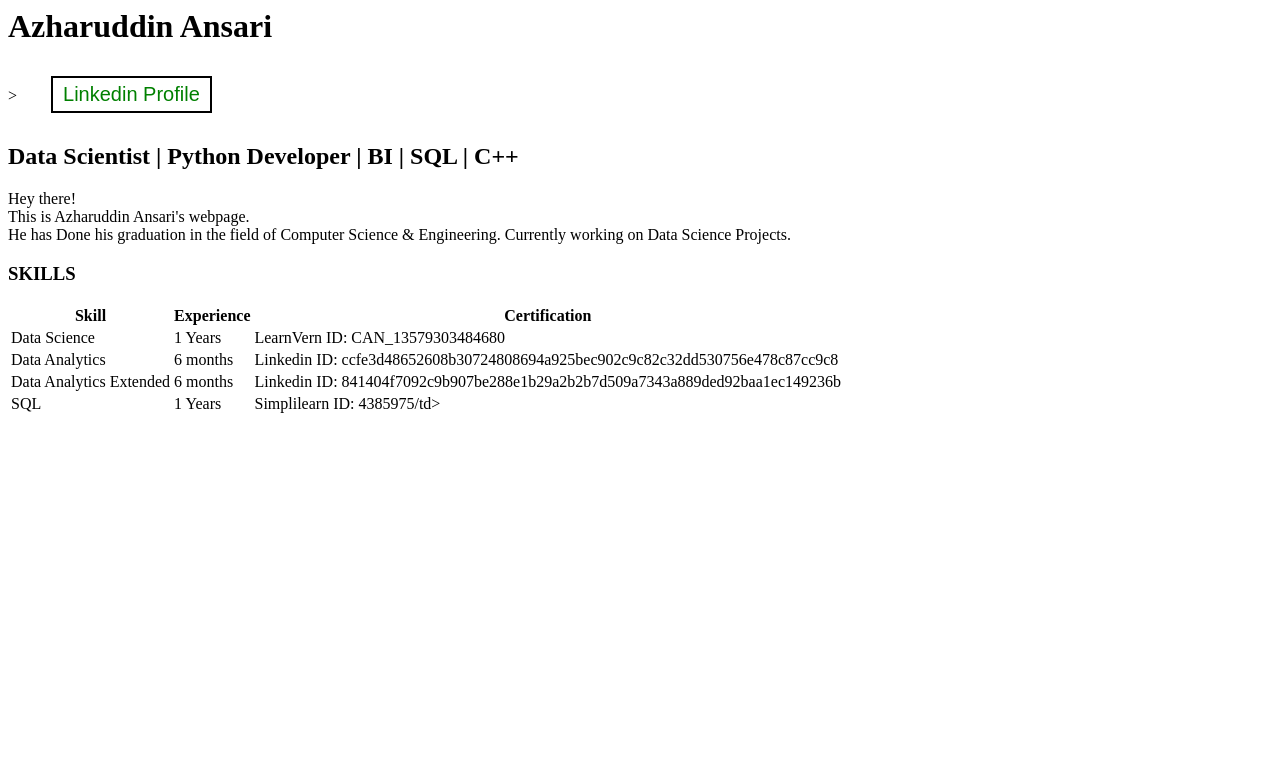
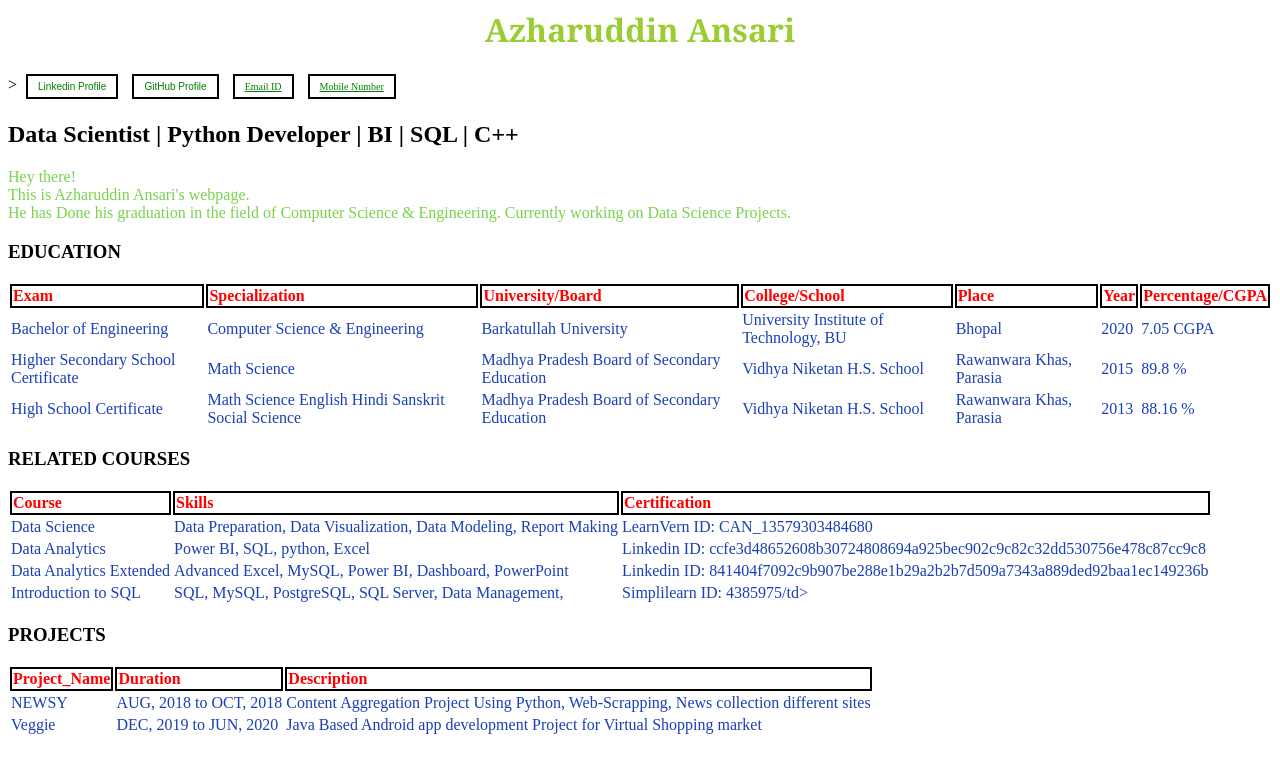
Before and after one commit to Azhar9983/git_try, a Flask app: page /about/ in a window 1280 px wide. Shown: the top 773 px of the page. Run offline with Flask 3, Linux system fonts and the light colour scheme.

Commit message:
added multiple pages with comments to clearify concepts of flask

```diff
--- a/try_flask/app.py
+++ b/try_flask/app.py
@@ -1,4 +1,4 @@
-from flask import Flask, redirect, render_template, url_for
+from flask import Flask, redirect, render_template, url_for, request
 app = Flask(__name__)
 
 #for rendering webpages use templates
@@ -10,7 +10,7 @@ def index():
 #for variables insertions
 
 @app.route('/hello/<user_name>')
-def greet_user(user_name):
+def greet_users(user_name):
     return 'Hello  %s' %user_name
 
 @app.route('/blog/<int:postID>')
@@ -38,3 +38,46 @@ def greet_python():
 @app.route('/about/')
 def about():
     return render_template('about.html')
+
+#using concepts of URL BULIDING in FLASK
+
+@app.route('/admin')
+def greet_admin():
+    return 'Hello Admin'
+
+@app.route('/guest/<guest>')
+def greet_guest(guest):
+    return 'Hello %s' %guest
+
+@app.route('/user/<user_name>')
+def greet_user(user_name):
+    if user_name == 'admin':
+        return redirect(url_for('greet_admin'))
+    else:
+        return redirect(url_for('greet_guest', guest = user_name))
+
+#trying flask HTTP Methods
+
+
+@app.route('/success/<name>')
+def success(name):
+    return 'Welcome %s' %name
+
+@app.route('/login',methods= ['POST', 'GET'])
+def login():
+    if request.method == 'POST':
+        user = request.form['nm']
+        return redirect(url_for('success',name=user))
+    else:
+        user = request.args.get('nm')
+        return redirect(url_for('success', name = user))
+
+#trying flask templates with parameters
+
+@app.route('/hi/<user>')
+def hello_user(user):
+    return render_template('hello.html',name = user)
+
+@app.route('/result/<int:score>')
+def result_display(score):
+    return render_template('result.html',marks = score)
--- a/try_flask/templates/about.html
+++ b/try_flask/templates/about.html
@@ -13,10 +13,59 @@
                 padding: 5px 10px;
                 text-align: center;
                 display: inline-block;
-                font-size: 20px;
-                margin: 10px 30px;
+                font-size: 10px;
+                margin: 2px 5px;
                 cursor: pointer;
 
+            }
+            .PRF2 {
+
+                background-color: white;
+                border: 2px solid black;
+                color: green;
+                padding: 5px 10px;
+                text-align: center;
+                display: inline-block;
+                font-size: 10px;
+                margin: 2px 5px;
+                cursor: pointer;
+
+            }
+            a {
+
+                background-color: white;
+                border: 2px solid black;
+                color: green;
+                padding: 5px 10px;
+                text-align: center;
+                display: inline-block;
+                font-size: 10px;
+                margin: 2px 5px;
+                cursor: pointer;
+
+            }
+
+            th {
+                color : red;
+                text-align : left;
+                border: 2px solid black;
+                ;
+
+            }
+            table {
+                color: rgb(26, 63, 184);
+
+            }
+
+            h1 {
+                color : yellowgreen;
+                font-family : Georgia, 'Times New Roman', Times, serif;
+                text-align: center;
+
+
+            }
+            p {
+                color: rgb(120, 211, 77);
             }
         </style>
 
@@ -28,9 +77,17 @@
         </h1>
 
         <!-- Adding link to linkedin Profile-->>
-       <button class="PRF" onclick="window.location.href = 'https://www.linkedin.com/in/azharuddinansari232' ">
+       <button class="PRF" onclick="window.location.href = 'https://www.github.com/Azhar9983' ">
         Linkedin Profile
        </button>
+       <button class="PRF2" onclick="window.location.href = 'https://www.linkedin.com/in/azharuddinansari232' ">
+        GitHub Profile
+       </button>
+       <a href = 'mailto:azharuddinansari232@gmail.com' ">
+        Email ID
+       </a>
+       <a href="tel:+917869299983">Mobile Number</a>
+
         <h2>
            Data Scientist | Python Developer | BI | SQL | C++
         </h2>
@@ -41,35 +98,102 @@
             Currently working on Data Science Projects.
         </p>
 
+
         <h3>
-            SKILLS
+            EDUCATION
         </h3>
         <table>
             <tr>
-                <th>Skill</th>
-                <th>Experience</th>
+                <th>Exam</th>
+                <th>Specialization</th>
+                <th>University/Board</th>
+                <th>College/School</th>
+                <th>Place</th>
+                <th>Year</th>
+                <th>Percentage/CGPA</th>
+            </tr>
+            <tr>
+                <td>Bachelor of Engineering</td>
+                <td>Computer Science & Engineering</td>
+                <td>Barkatullah University</td>
+                <td>University Institute of Technology, BU</td>
+                <td>Bhopal</td>
+                <td>2020</td>
+                <td>7.05 CGPA</td>
+            </tr>
+            <tr>
+                <td>Higher Secondary School Certificate</td>
+                <td>Math Science</td>
+                <td>Madhya Pradesh Board of Secondary Education</td>
+                <td>Vidhya Niketan H.S. School</td>
+                <td>Rawanwara Khas, Parasia</td>
+                <td>2015</td>
+                <td>89.8 %</td>
+            </tr>
+            <tr>
+                <td>High School Certificate</td>
+                <td>Math Science English Hindi Sanskrit Social Science</td>
+                <td>Madhya Pradesh Board of Secondary Education</td>
+                <td>Vidhya Niketan H.S. School</td>
+                <td>Rawanwara Khas, Parasia</td>
+                <td>2013</td>
+                <td>88.16 %</td>
+            </tr>
+
+        </table>
+
+
+        <h3>
+            RELATED COURSES
+        </h3>
+        <table>
+            <tr>
+                <th>Course</th>
+                <th>Skills</th>
                 <th>Certification</th>
             </tr>
             <tr>
                 <td>Data Science</td>
-                <td>1 Years</td>
+                <td>Data Preparation, Data Visualization, Data Modeling, Report Making</td>
                 <td>LearnVern ID: CAN_13579303484680</td>
             </tr>
             <tr>
                 <td>Data Analytics</td>
-                <td>6 months</td>
+                <td>Power BI, SQL, python, Excel</td>
                 <td>Linkedin ID: ccfe3d48652608b30724808694a925bec902c9c82c32dd530756e478c87cc9c8</td>
                 </td>
             </tr>
             <tr>
                 <td>Data Analytics Extended</td>
-                <td>6 months</td>
+                <td>Advanced Excel, MySQL, Power BI, Dashboard, PowerPoint</td>
                 <td>Linkedin ID: 841404f7092c9b907be288e1b29a2b2b7d509a7343a889ded92baa1ec149236b</td>
             </tr>
             <tr>
-                <td>SQL</td>
-                <td>1 Years</td>
+                <td>Introduction to SQL</td>
+                <td>SQL, MySQL, PostgreSQL, SQL Server, Data Management, </td>
                 <td>Simplilearn ID: 4385975/td>
+            </tr>
+
+        </table>
+        <h3>
+            PROJECTS
+        </h3>
+        <table>
+            <tr>
+                <th>Project_Name</th>
+                <th>Duration</th>
+                <th>Description</th>
+            </tr>
+            <tr>
+                <td>NEWSY</td>
+                <td>AUG, 2018 to OCT, 2018</td>
+                <td>Content Aggregation Project Using Python, Web-Scrapping, News collection different sites </td>
+
+            </tr>
+            <tr>
+                <td>Veggie</td>
+                <td>DEC, 2019 to JUN, 2020</td>
+                <td>Java Based Android app development Project for Virtual Shopping market</td>
             </tr>
 
         </table>
```
